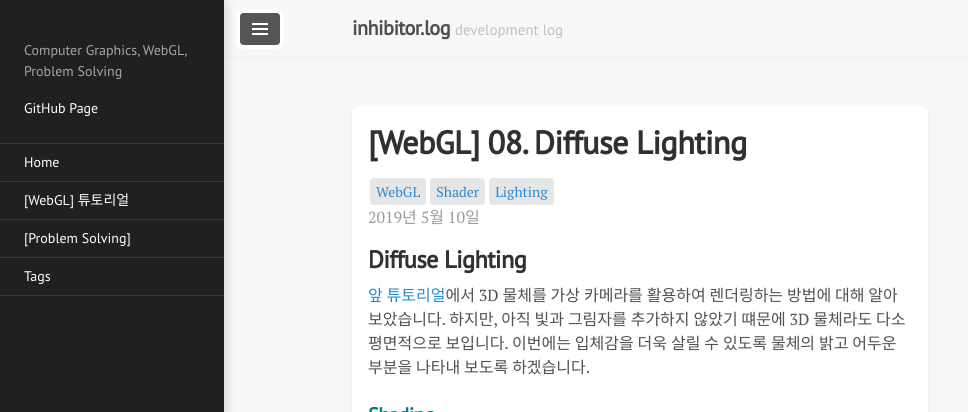
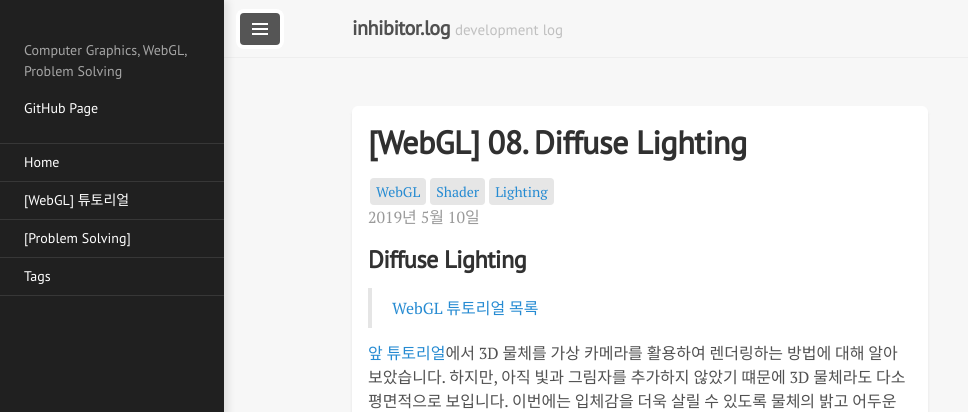
Before and after one commit to inhibitor1217/inhibitor1217.github.io, a Jekyll site: the page built from _posts/2019-05-10-webgl-diffuse-lighting.md, in a window 1280 px wide and 900 px high, cut to the strip 0-412 px from the top of the window. Shown: the whole strip, without its empty margins (0-968 px from the left). Built offline with Jekyll 4.4.1, drawn with Linux system fonts in a browser that asks for light colours; formulas are drawn with MathJax 3.

```diff
--- a/_posts/2019-05-10-webgl-diffuse-lighting.md
+++ b/_posts/2019-05-10-webgl-diffuse-lighting.md
@@ -4,6 +4,8 @@
 tags: [WebGL, Shader, Lighting]
 ---
 ## Diffuse Lighting
+
+> [WebGL 튜토리얼 목록]({{site.url}}/1_webgl-tutorials)
 
 [앞 튜토리얼]({{site.url}}/2019/05/07/webgl-view-projection)에서 3D 물체를 가상 카메라를 활용하여 렌더링하는 방법에 대해 알아보았습니다. 하지만, 아직 빛과 그림자를 추가하지 않았기 떄문에 3D 물체라도 다소 평면적으로 보입니다. 이번에는 입체감을 더욱 살릴 수 있도록 물체의 밝고 어두운 부분을 나타내 보도록 하겠습니다.
 
```
Also changed, not shown: 1 other file.
